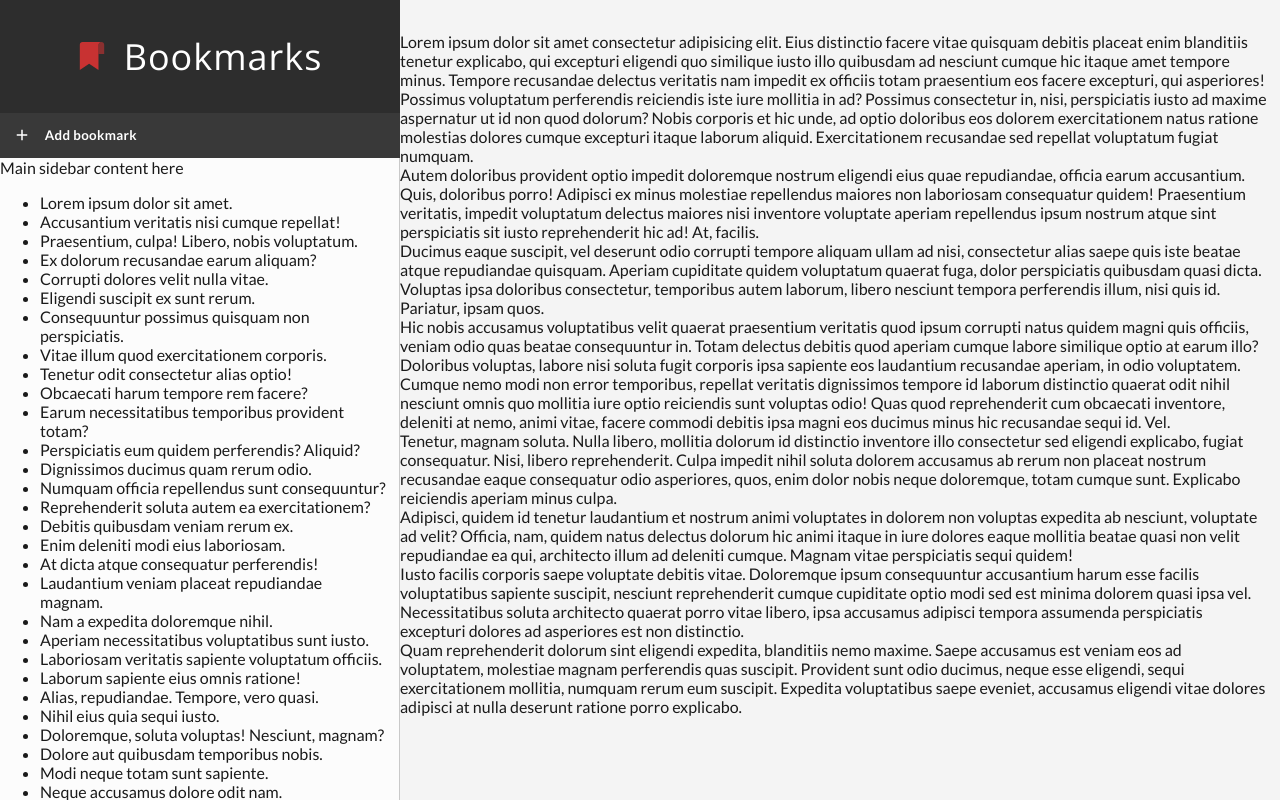
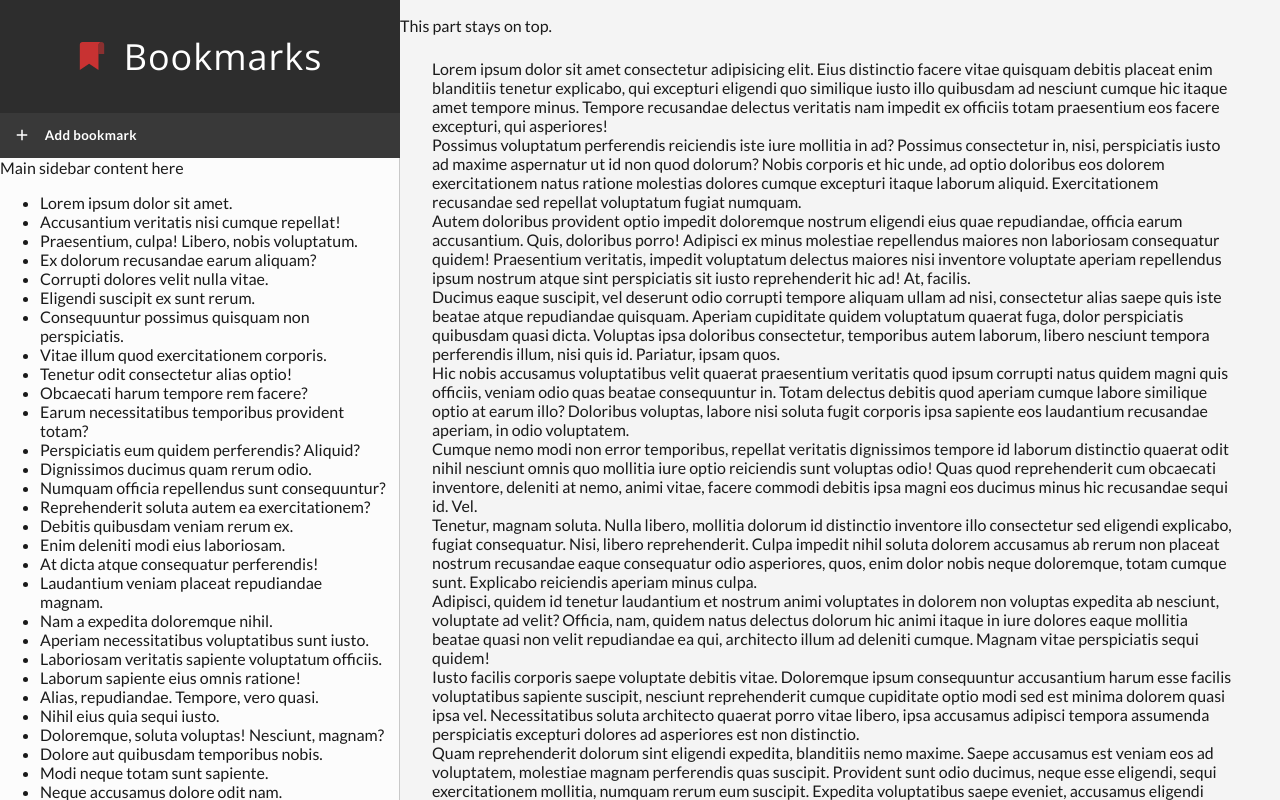
Before and after one commit to Thilerion/bookmarks, a Vue app: page / in a window 1280 px wide. Built offline with nearby package versions, Linux system fonts and the light colour scheme.

Commit message:
main padding

```diff
--- a/src/components/layout/Main.vue
+++ b/src/components/layout/Main.vue
@@ -1,10 +1,10 @@
 <template>
 <div class="main-wrapper">
-	<div class="main-fixed pad-hor">
-
+	<div class="main-fixed">
+		This part stays on top.
 	</div>
 	<div class="scroll-wrap vertical">
-		<main class="main-content pad-hor">
+		<main class="main-content">
 			<p>Lorem ipsum dolor sit amet consectetur adipisicing elit. Eius distinctio facere vitae quisquam debitis placeat enim blanditiis tenetur explicabo, qui excepturi eligendi quo similique iusto illo quibusdam ad nesciunt cumque hic itaque amet tempore minus. Tempore recusandae delectus veritatis nam impedit ex officiis totam praesentium eos facere excepturi, qui asperiores!</p>
 			<p>Possimus voluptatum perferendis reiciendis iste iure mollitia in ad? Possimus consectetur in, nisi, perspiciatis iusto ad maxime aspernatur ut id non quod dolorum? Nobis corporis et hic unde, ad optio doloribus eos dolorem exercitationem natus ratione molestias dolores cumque excepturi itaque laborum aliquid. Exercitationem recusandae sed repellat voluptatum fugiat numquam.</p>
 			<p>Autem doloribus provident optio impedit doloremque nostrum eligendi eius quae repudiandae, officia earum accusantium. Quis, doloribus porro! Adipisci ex minus molestiae repellendus maiores non laboriosam consequatur quidem! Praesentium veritatis, impedit voluptatum delectus maiores nisi inventore voluptate aperiam repellendus ipsum nostrum atque sint perspiciatis sit iusto reprehenderit hic ad! At, facilis.</p>
@@ -15,6 +15,9 @@
 			<p>Adipisci, quidem id tenetur laudantium et nostrum animi voluptates in dolorem non voluptas expedita ab nesciunt, voluptate ad velit? Officia, nam, quidem natus delectus dolorum hic animi itaque in iure dolores eaque mollitia beatae quasi non velit repudiandae ea qui, architecto illum ad deleniti cumque. Magnam vitae perspiciatis sequi quidem!</p>
 			<p>Iusto facilis corporis saepe voluptate debitis vitae. Doloremque ipsum consequuntur accusantium harum esse facilis voluptatibus sapiente suscipit, nesciunt reprehenderit cumque cupiditate optio modi sed est minima dolorem quasi ipsa vel. Necessitatibus soluta architecto quaerat porro vitae libero, ipsa accusamus adipisci tempora assumenda perspiciatis excepturi dolores ad asperiores est non distinctio.</p>
 			<p>Quam reprehenderit dolorum sint eligendi expedita, blanditiis nemo maxime. Saepe accusamus est veniam eos ad voluptatem, molestiae magnam perferendis quas suscipit. Provident sunt odio ducimus, neque esse eligendi, sequi exercitationem mollitia, numquam rerum eum suscipit. Expedita voluptatibus saepe eveniet, accusamus eligendi vitae dolores adipisci at nulla deserunt ratione porro explicabo.</p>
+			<p>Lorem ipsum dolor sit amet consectetur adipisicing elit. Eius distinctio facere vitae quisquam debitis placeat enim blanditiis tenetur explicabo, qui excepturi eligendi quo similique iusto illo quibusdam ad nesciunt cumque hic itaque amet tempore minus. Tempore recusandae delectus veritatis nam impedit ex officiis totam praesentium eos facere excepturi, qui asperiores!</p>
+			<p>Possimus voluptatum perferendis reiciendis iste iure mollitia in ad? Possimus consectetur in, nisi, perspiciatis iusto ad maxime aspernatur ut id non quod dolorum? Nobis corporis et hic unde, ad optio doloribus eos dolorem exercitationem natus ratione molestias dolores cumque excepturi itaque laborum aliquid. Exercitationem recusandae sed repellat voluptatum fugiat numquam.</p>
+			<p>Autem doloribus provident optio impedit doloremque nostrum eligendi eius quae repudiandae, officia earum accusantium. Quis, doloribus porro! Adipisci ex minus molestiae repellendus maiores non laboriosam consequatur quidem! Praesentium veritatis, impedit voluptatum delectus maiores nisi inventore voluptate aperiam repellendus ipsum nostrum atque sint perspiciatis sit iusto reprehenderit hic ad! At, facilis.</p>
 		</main>
 	</div>
 
@@ -25,7 +28,8 @@
 export default {
 	components: {
 
-	}
+	},
+
 }
 </script>
 
@@ -44,11 +48,7 @@ export default {
 
 .main-content {
 	flex: 1 1 auto;
-}
-
-.main-wrapper > .pad-hor {
-	padding-left: 2em;
-	padding-right: 2em;
+	padding: 0.5em 2em;
 }
 
 .scroll-wrap {
```
